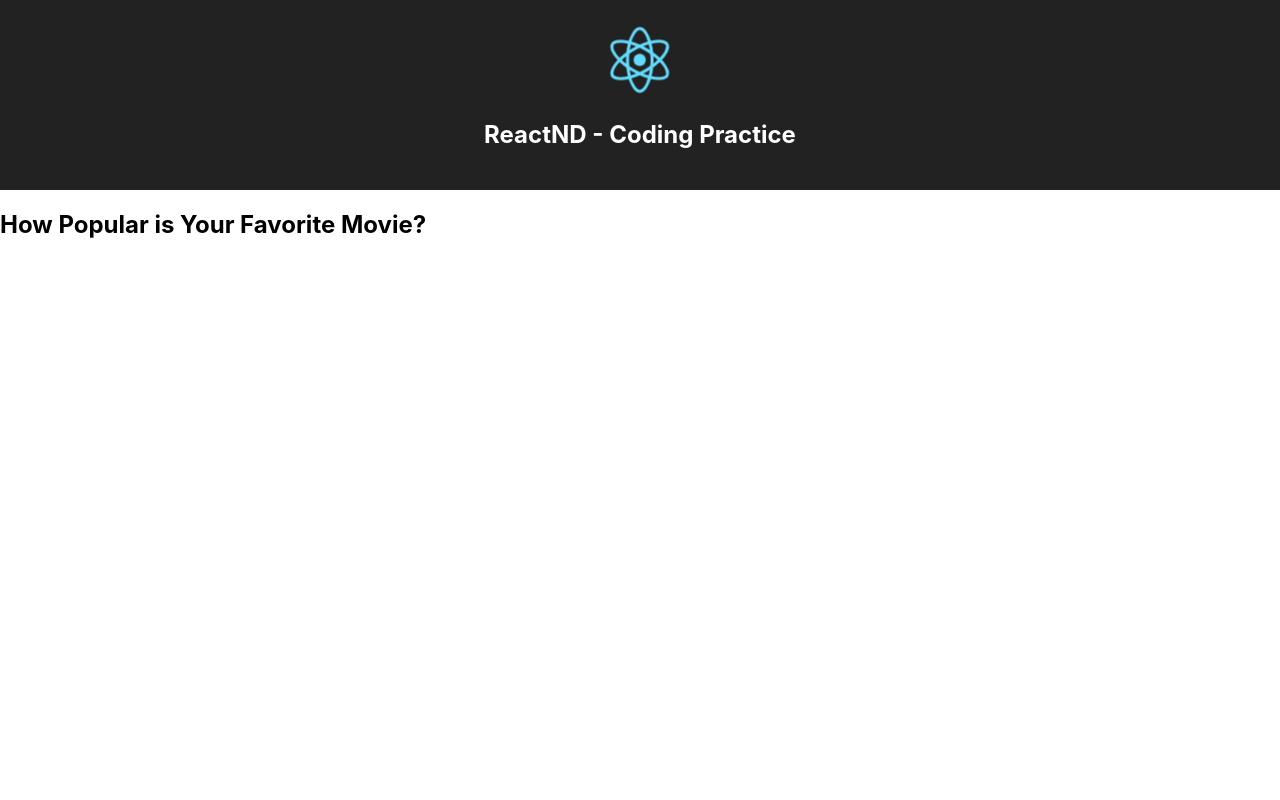
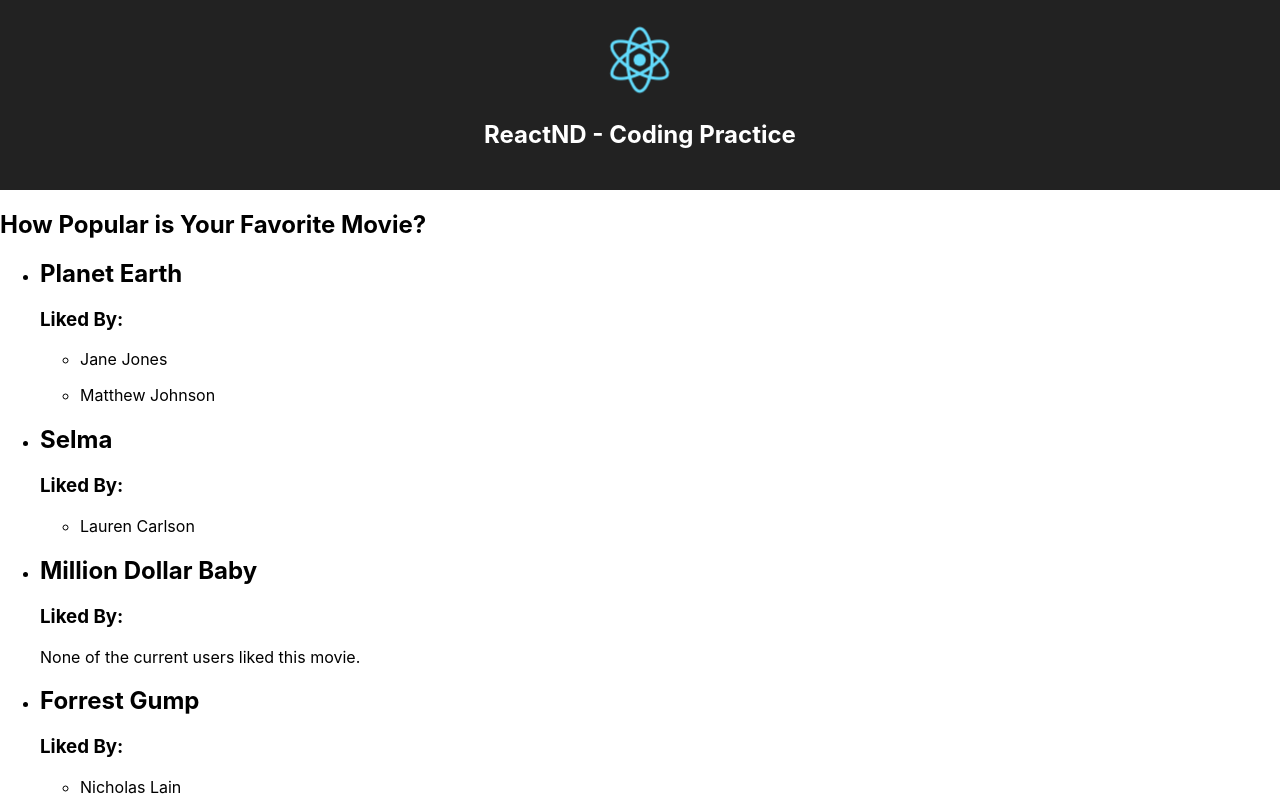
Before and after one commit to aarokan/React-2-3-StateManagement-2-PassingData-n, a React (Create React App) app: page / in a window 1280 px wide. Shown: the top 800 px of the page. Built offline with nearby package versions, Linux system fonts and the light colour scheme.

Commit message:
Show the list of users

```diff
--- a/src/App.js
+++ b/src/App.js
@@ -1,6 +1,7 @@
 import React, { Component } from 'react';
 import logo from './logo.svg';
 import './App.css';
+import Dashboard from './Dashboard'
 
 /*
 Display a list of movies where each movie contains a list of users that favorited it.
@@ -121,6 +122,11 @@
           <h1 className="App-title">ReactND - Coding Practice</h1>
         </header>
         <h2>How Popular is Your Favorite Movie?</h2>
+        <Dashboard
+          usersByMovie={this.usersByMovie}
+          movies={movies}
+          users={users}
+        />
       </div>
     );
   }
--- /dev/null
+++ b/src/Dashboard.js
@@ -0,0 +1,25 @@
+import React, { Component } from "react";
+import MovieCard from "./MovieCard";
+
+class Dashboard extends Component {
+  render() {
+    /*
+    Destructuring via ES6. We're getting the profiles, users, and movies properties
+    off of the pros passed into this presentational component.
+    */
+    const { usersByMovie, users, movies } = this.props;
+
+    const movieCards = Object.keys(movies).map(id => (
+      <MovieCard
+        key={id}
+        users={users}
+        usersWhoLikedMovie={usersByMovie[id]}
+        movieInfo={movies[id]}
+      />
+    ));
+
+    return <ul>{movieCards}</ul>;
+  }
+}
+
+export default Dashboard;
--- /dev/null
+++ b/src/MovieCard.js
@@ -0,0 +1,18 @@
+import React, { Component } from "react";
+import UserList from "./UserList";
+
+class MovieCard extends Component {
+  render() {
+    const { users, usersWhoLikedMovie, movieInfo } = this.props;
+
+    return (
+      <li key={movieInfo.id}>
+        <h2>{movieInfo.name}</h2>
+        <h3>Liked By:</h3>
+        <UserList usersWhoLikedMovie={usersWhoLikedMovie} users={users} />
+      </li>
+    );
+  }
+}
+
+export default MovieCard;
--- /dev/null
+++ b/src/UserList.js
@@ -0,0 +1,21 @@
+import React, { Component } from "react";
+
+class UserList extends Component {
+  render() {
+    const { users, usersWhoLikedMovie } = this.props;
+
+    if (!usersWhoLikedMovie || usersWhoLikedMovie.length === 0) {
+      return <p>None of the current users liked this movie.</p>;
+    }
+
+    const listofItems = usersWhoLikedMovie.map(id => (
+      <li key={id}>
+        <p>{users[id].name}</p>
+      </li>
+    ));
+
+    return <ul>{listofItems}</ul>;
+  }
+}
+
+export default UserList;
```
